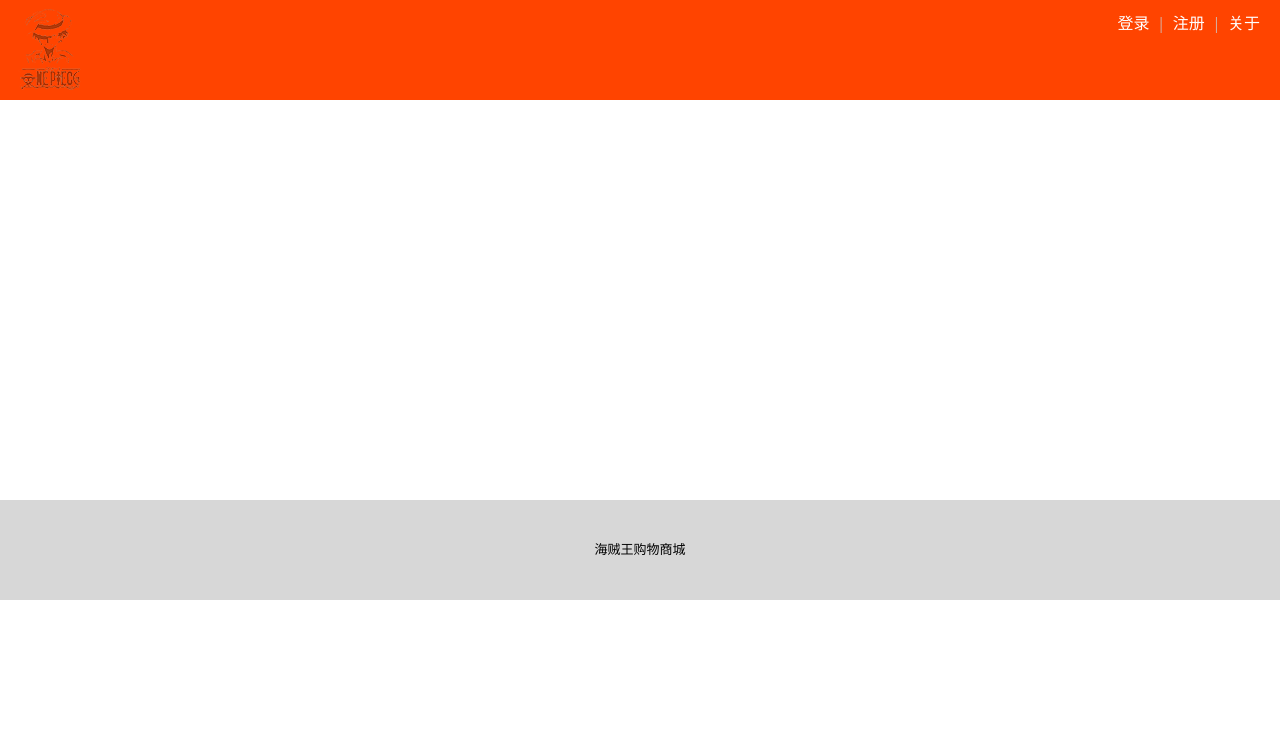
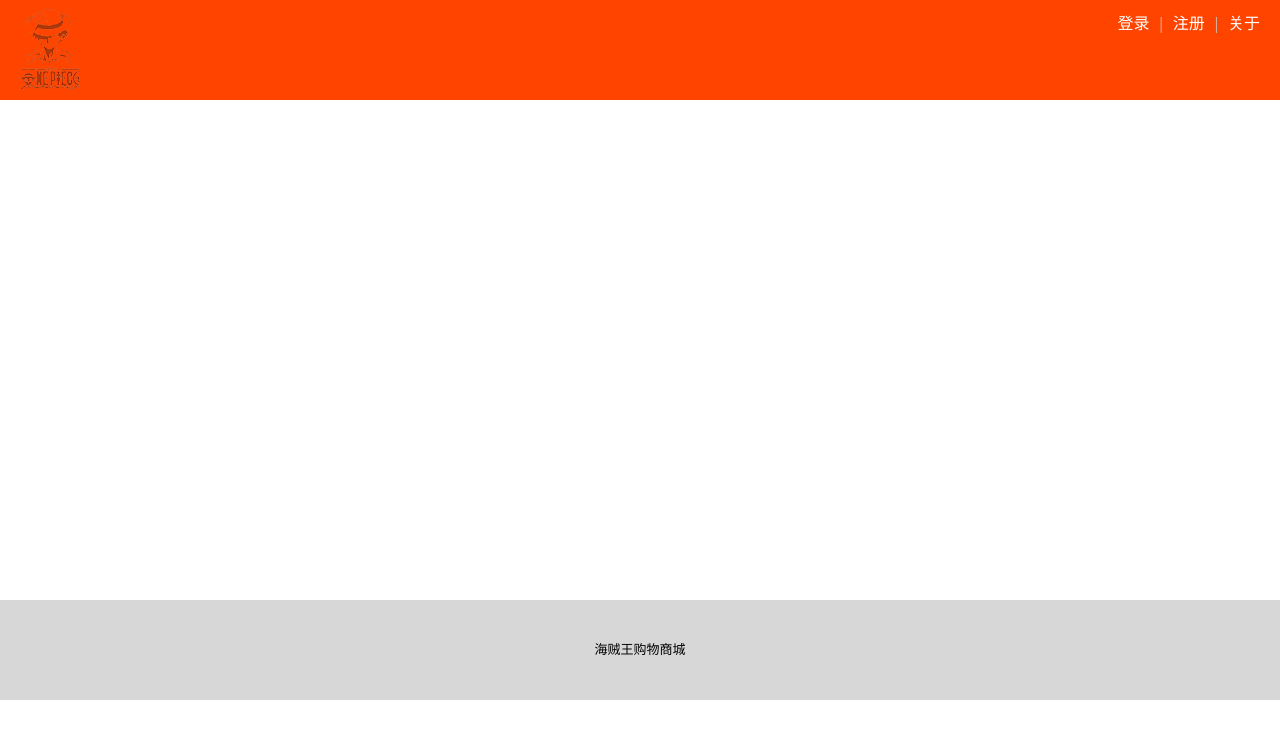
Before and after one commit to LTKillong/storevue, a Vue app: page / in a window 1280 px wide. Shown: the top 738 px of the page. Built offline with nearby package versions, Linux system fonts and the light colour scheme.

Commit message:
head and foot5

```diff
--- a/src/App.vue
+++ b/src/App.vue
@@ -6,6 +6,8 @@
     <div style="width: 100px;height: 100px;"></div>
     <div style="width: 100px;height: 100px;"></div>
     <div style="width: 100px;height: 100px;"></div>
+    <div style="width: 100px;height: 100px;"></div>
+
     <!--    底部-->
     <my-foot></my-foot>
 </template>
```
